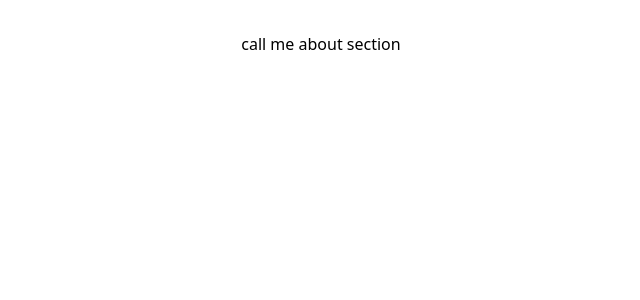
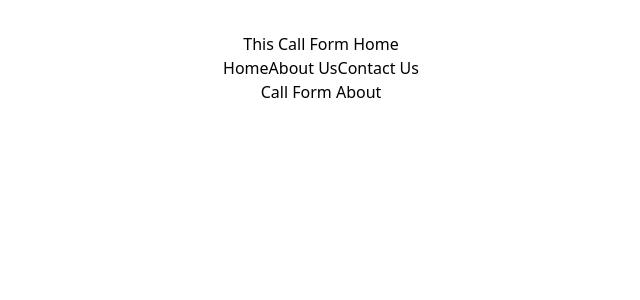
Before and after one commit to RAFIQUL595/react-router-test, a React (Vite) app: page /about in a window 1280 px wide. Shown: the top 300 px of the page, without its empty margins (319-959 px from the left). Built offline with nearby package versions, Linux system fonts and the light colour scheme.

Commit message:
router components add done test

```diff
--- /dev/null
+++ b/src/components/About/About.jsx
@@ -0,0 +1,11 @@
+
+
+const About = () => {
+    return (
+        <div>
+            <h2>Call Form About</h2>
+        </div>
+    );
+};
+
+export default About;
--- /dev/null
+++ b/src/components/Contact/Contact.jsx
@@ -0,0 +1,11 @@
+
+
+const Contact = () => {
+    return (
+        <div>
+            <h2>This Call Form Contact</h2>
+        </div>
+    );
+};
+
+export default Contact;
--- /dev/null
+++ b/src/components/Header/Header.jsx
@@ -0,0 +1,14 @@
+
+const Header = () => {
+    return (
+        <div>
+            <nav>
+                <a href="/">Home</a>
+                <a href="/about">About Us</a>
+                <a href="/contact">Contact Us</a>
+            </nav>
+        </div>
+    );
+};
+
+export default Header;
--- /dev/null
+++ b/src/components/Home/Home.jsx
@@ -0,0 +1,14 @@
+import { Outlet } from "react-router-dom";
+import Header from "../Header/Header";
+
+const Home = () => {
+    return (
+        <div>
+            <h2>This Call Form Home</h2>
+            <Header></Header>
+            <Outlet></Outlet>
+        </div>
+    );
+};
+
+export default Home;
```
Also changed, not shown: src/main.jsx (+23 -21 lines).
